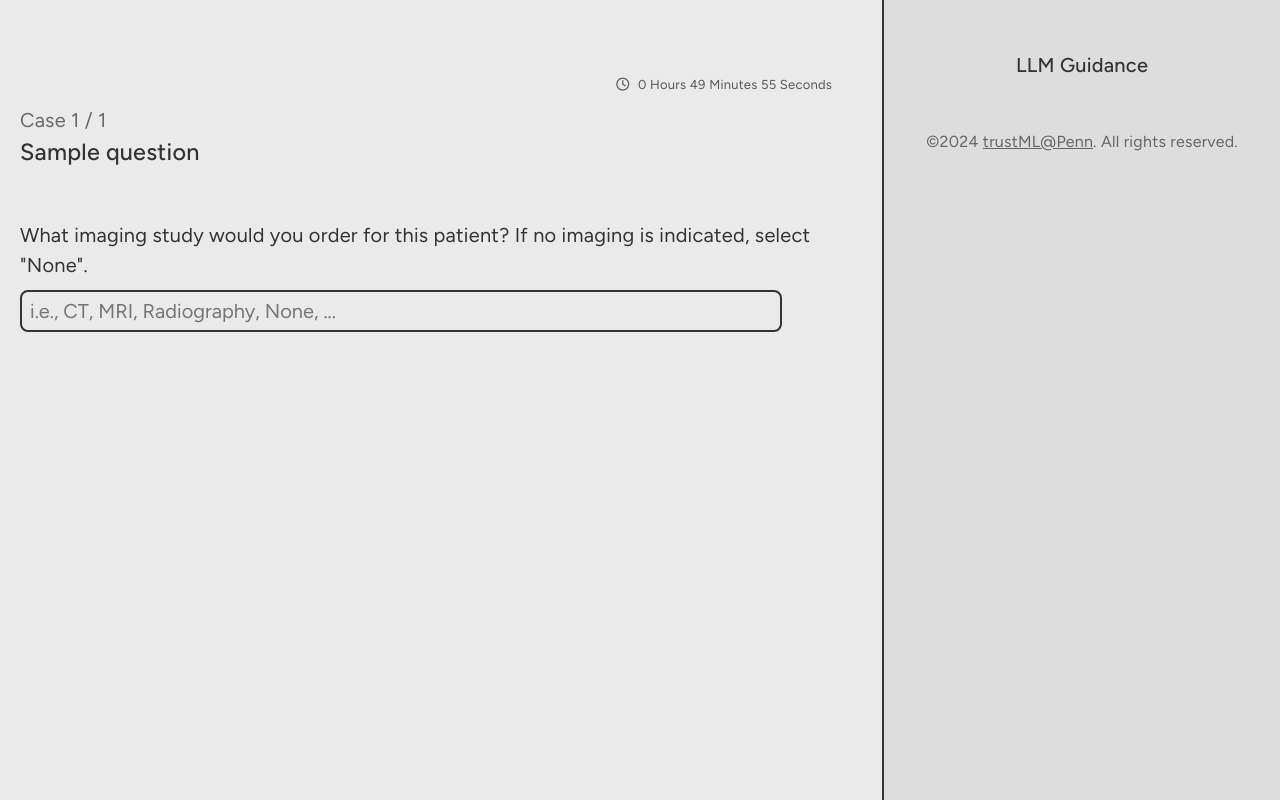
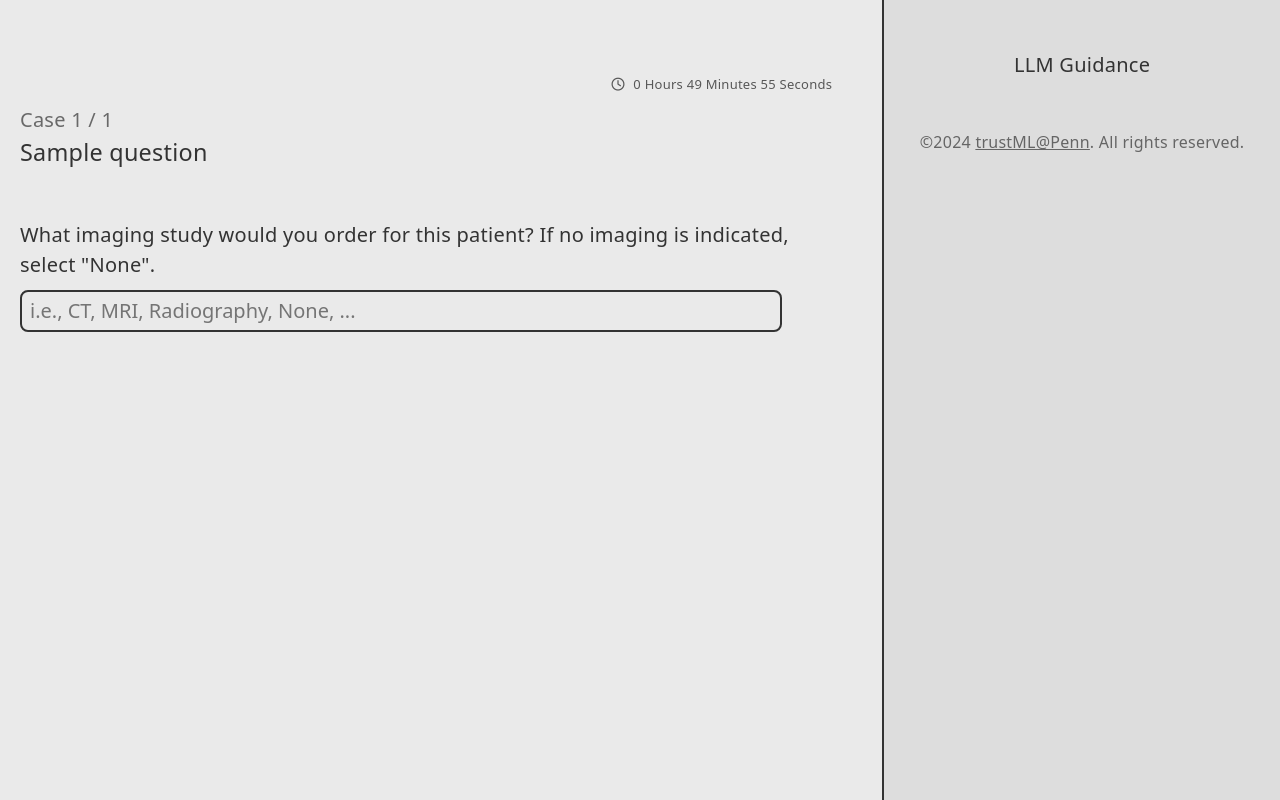
Before and after one commit to michael-s-yao/radGPT-UI, a Flask app: template app/templates/index.html in a window 1280 px wide. Run offline with Flask 3, Linux system fonts and the light colour scheme; the template is opened without the code that fills it: most values are stand-ins (such as "Sample title", 1, 10 or a date in 2020); some libraries are stand-ins or nearby versions.

Commit message:
Updated UI

```diff
--- a/app/main.py
+++ b/app/main.py
@@ -127,8 +127,10 @@ def create_app(debug: bool = False) -> Flask:
     )
 
     @app.route("/", methods=["GET"])
-    def index():
-        uid = request.args.get("uid", None)
+    @app.route("/<demo>", methods=["GET"])
+    def index(demo: Optional[str] = ""):
+        is_demo = demo is not None and (demo.lower() == "demo")
+        uid = "demo" if is_demo else request.args.get("uid", None)
         if uid is None:
             return render_template("instructions.html")
         seed = hash_uid(uid)
@@ -138,7 +140,7 @@ def create_app(debug: bool = False) -> Flask:
                 os.path.dirname(__file__),
                 "static",
                 "assets",
-                "demo.jsonl" if debug else "cases.jsonl"
+                "demo.jsonl" if is_demo else "cases.jsonl"
             )
         )
         questions = list(map(lambda data: data["case"], cases))
@@ -189,6 +191,8 @@ def create_app(debug: bool = False) -> Flask:
 
         rng = np.random.default_rng(seed=seed)
         timed = str(rng.choice(2, size=1, replace=False)[0])
+        if is_demo:
+            timed = "0"
 
         questions = [questions[idx] for idx in sort_idxs]
         guidelines = [guidelines[idx] for idx in sort_idxs]
@@ -227,13 +231,15 @@ def create_app(debug: bool = False) -> Flask:
         if len(request.form.get("name", "")):
             abort(500)
         uid = request.form.get("uid", "None")
+        if uid.lower() == "demo":
+            return redirect(url_for("success"))
         studies = read_imaging_studies()
         response = []
 
         prog = re.compile(r"Q\d+")
         qas = [(q, a) for q, a in request.form.items()]
         qas = list(
-            filter(qas, key=lambda _qa: prog.fullmatch(_qa[0]) is not None)
+            filter(lambda _qa: prog.fullmatch(_qa[0]) is not None, qas)
         )
         answers = list(map(lambda _qa: _qa[-1], qas))
         aidxs = []
--- a/app/static/styles/css/global.css
+++ b/app/static/styles/css/global.css
@@ -7,12 +7,12 @@
   --green: #50c878;
   --dark-white: #ddd;
   --light-black: #5f5f5f;
-  --font: "Figtree", "Arial", "Helvetica", sans-serif;
+  --font: "__Inter_aaf875","__Inter_Fallback_aaf875", ui-sans-serif, system-ui, sans-serif;
 }
 
 html {
   font-family: var(--font);
-  font-weight: 400;
+  font-weight: 300;
   font-style: normal;
   font-size: 20px;
   letter-spacing: 0.25px;
@@ -65,7 +65,7 @@ label {
 }
 
 h3 {
-  font-weight: 500;
+  font-weight: 300;
   margin: 0;
   padding: 0 0 25px 0;
 }
@@ -126,7 +126,7 @@ input.submit {
   border-radius: 8px;
   font-family: inherit;
   font-size: 18px;
-  font-weight: 500;
+  font-weight: 300;
   color: inherit;
   background-color: transparent;
   cursor: pointer;
@@ -225,7 +225,7 @@ tr.red, .llm-legend .red {
   text-align: center;
   margin: 0 0 10px 0;
   padding: 0;
-  font-weight: 500;
+  font-weight: 400;
 }
 
 .acr-info {
@@ -253,7 +253,7 @@ tr.red, .llm-legend .red {
 label.llm-legend-title {
   font-size: 14px;
   opacity: 1;
-  font-weight: 500;
+  font-weight: 400;
   display: block;
   padding: 0;
   margin: 0 0 5px 0;
--- a/app/static/styles/js/qa.js
+++ b/app/static/styles/js/qa.js
@@ -7,7 +7,7 @@ function NonNull(item) {
 let studies = document.getElementById("imaging_studies");
 
 function checkIfFinished() {
-  const options = [...studies.options].map((opt) => opt.value);
+  const options = [...studies.options].map((opt) => opt.text);
   let isFinished = [...document.querySelectorAll(".question")]
     .every((x) => options.includes(x.querySelector("input").value));
   if (isFinished) {
--- a/app/templates/index.html
+++ b/app/templates/index.html
@@ -8,7 +8,7 @@
     <link rel="stylesheet" href="{{ url_for('static', filename='styles/css/global.css') }}" />
     <link rel="preconnect" href="https://fonts.googleapis.com" />
     <link rel="preconnect" href="https://fonts.gstatic.com" crossorigin />
-    <link rel="stylesheet" href="https://fonts.googleapis.com/css2?family=Figtree:ital,wght@0,300..900;1,300..900&display=swap" />
+    <link rel="stylesheet" href="https://fonts.googleapis.com/css2?family=Inter:ital,opsz,wght@0,14..32,100..300;1,14..32,100..300&display=swap">
     <link rel="icon" href="{{ url_for('static', filename='images/favicon.ico') }}" type="image/x-icon" />
     <script src="https://use.fontawesome.com/cefbebdc70.js"></script>
   </head>
```
